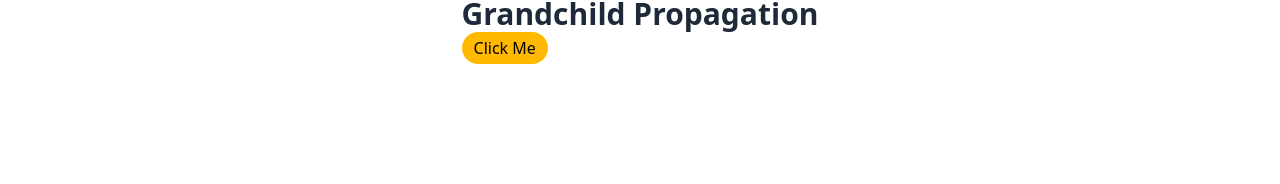
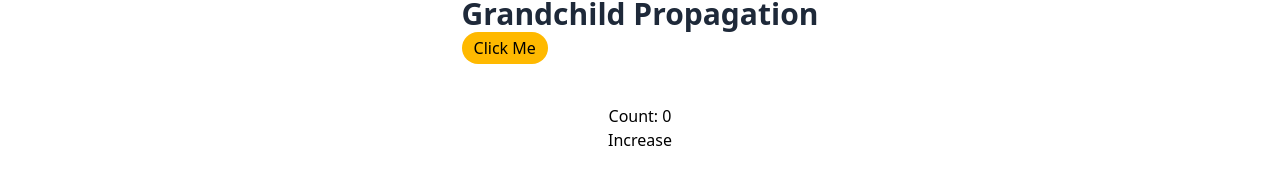
Before and after one commit to MukitHossen7/Polishing-React.js, a React (Vite) app in the folder how-to-install-react-app/: page / in a window 1280 px wide. Shown: the part 558-742 px from the top of the page. Built offline with nearby package versions, Linux system fonts and the light colour scheme.

Commit message:
add Hooks component to demonstrate state management with useState

```diff
--- a/how-to-install-react-app/src/App.jsx
+++ b/how-to-install-react-app/src/App.jsx
@@ -1,5 +1,6 @@
 import EventHandling from "./components/EventHandling";
 import EventPropagation from "./components/EventPropagation";
+import Hooks from "./components/Hooks";
 import ProfileCard from "./components/ProfileCard/ProfileCard";
 import RepitComponent from "./components/RepitComponents/RepitComponent";
 
@@ -24,6 +25,7 @@ function App() {
       </ProfileCard>
       <EventHandling></EventHandling>
       <EventPropagation></EventPropagation>
+      <Hooks></Hooks>
     </>
   );
 }
--- /dev/null
+++ b/how-to-install-react-app/src/components/Hooks.jsx
@@ -0,0 +1,13 @@
+import { useState } from "react";
+
+const Hooks = () => {
+  const [count, setCount] = useState(0);
+  return (
+    <div className="flex flex-col justify-center items-center">
+      <h2>Count: {count}</h2>
+      <button onClick={() => setCount(count + 1)}>Increase</button>
+    </div>
+  );
+};
+
+export default Hooks;
```
